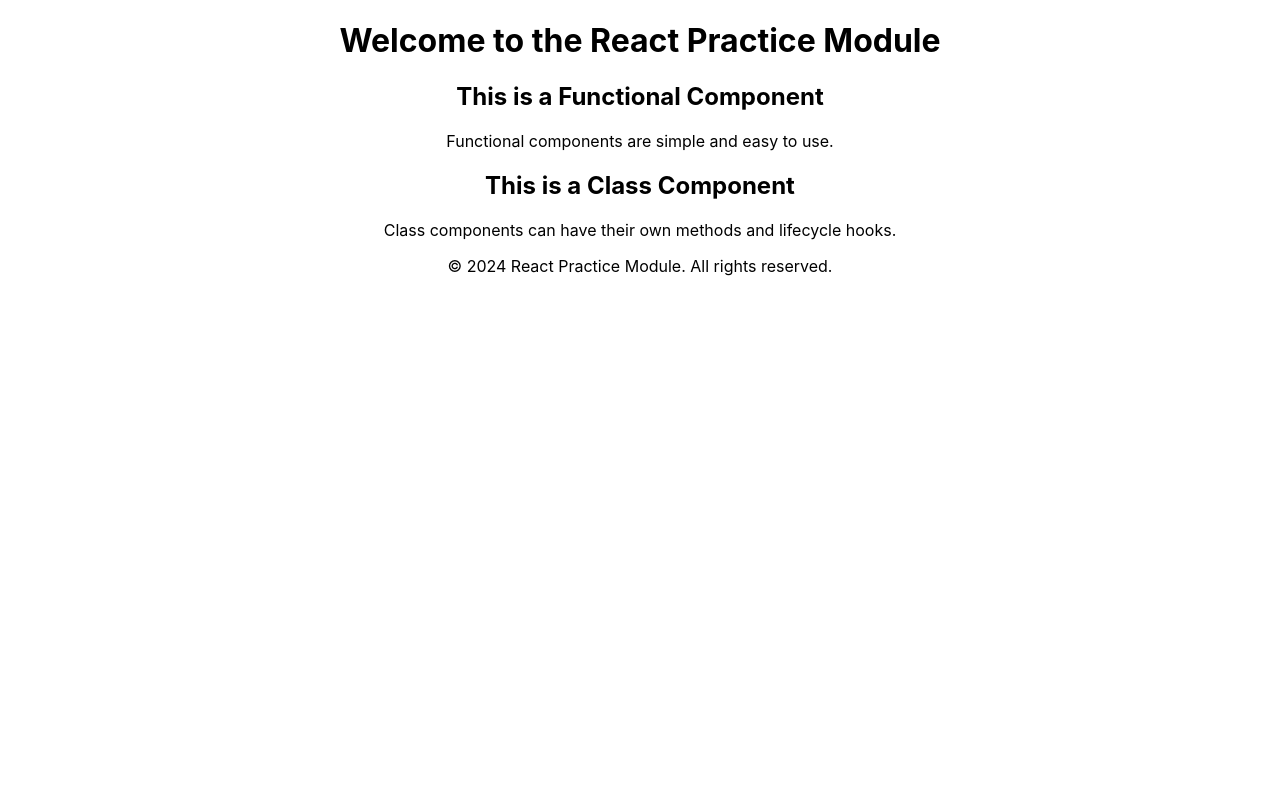
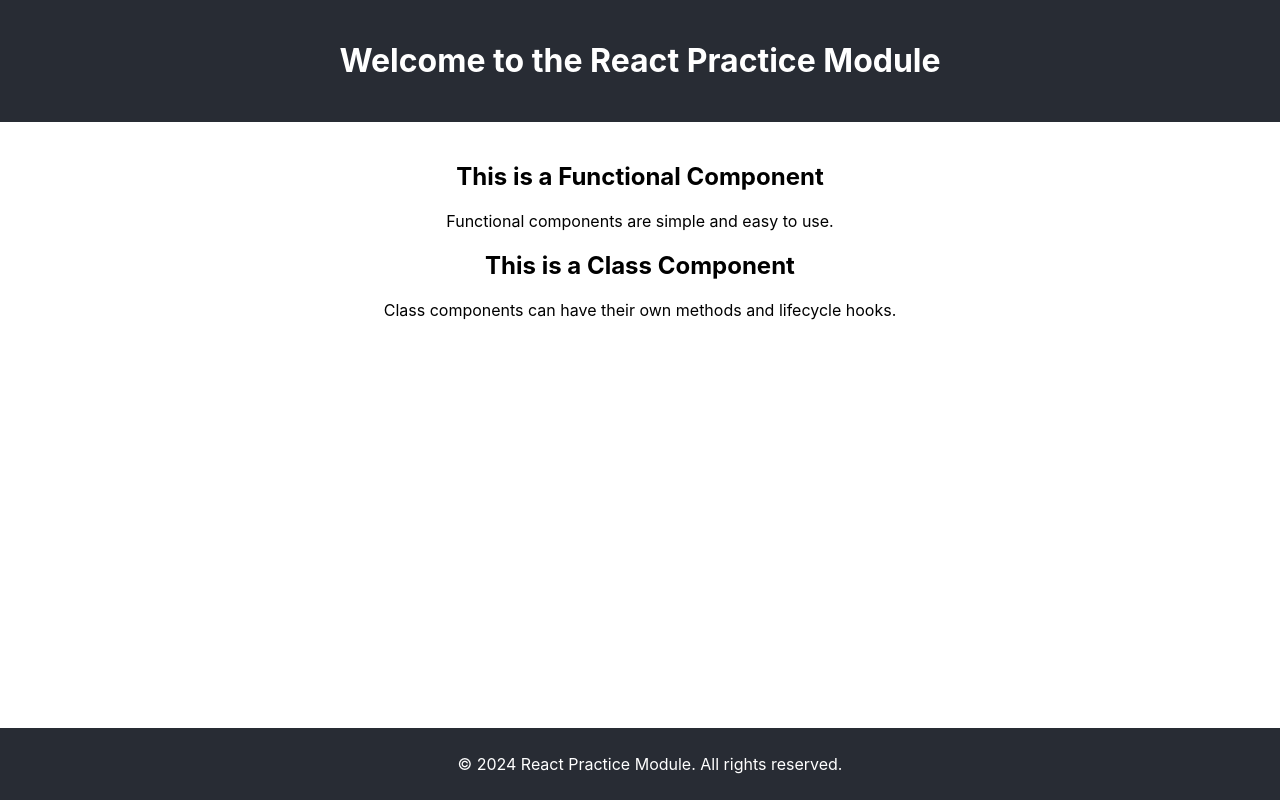
Before and after one commit to ipung-uhb/praktikumreact, a React (Create React App) app: page / in a window 1280 px wide. Built offline with nearby package versions, Linux system fonts and the light colour scheme.

Commit message:
edit App css style

```diff
--- a/src/App.css
+++ b/src/App.css
@@ -2,37 +2,21 @@
   text-align: center;
 }
 
-.App-logo {
-  height: 40vmin;
-  pointer-events: none;
-}
-
-@media (prefers-reduced-motion: no-preference) {
-  .App-logo {
-    animation: App-logo-spin infinite 20s linear;
-  }
-}
-
-.App-header {
+header {
   background-color: #282c34;
-  min-height: 100vh;
-  display: flex;
-  flex-direction: column;
-  align-items: center;
-  justify-content: center;
-  font-size: calc(10px + 2vmin);
+  padding: 20px;
   color: white;
 }
 
-.App-link {
-  color: #61dafb;
+footer {
+  background-color: #282c34;
+  padding: 10px;
+  color: white;
+  position: fixed;
+  width: 100%;
+  bottom: 0;
 }
 
-@keyframes App-logo-spin {
-  from {
-    transform: rotate(0deg);
-  }
-  to {
-    transform: rotate(360deg);
-  }
+main {
+  padding: 20px;
 }
```
